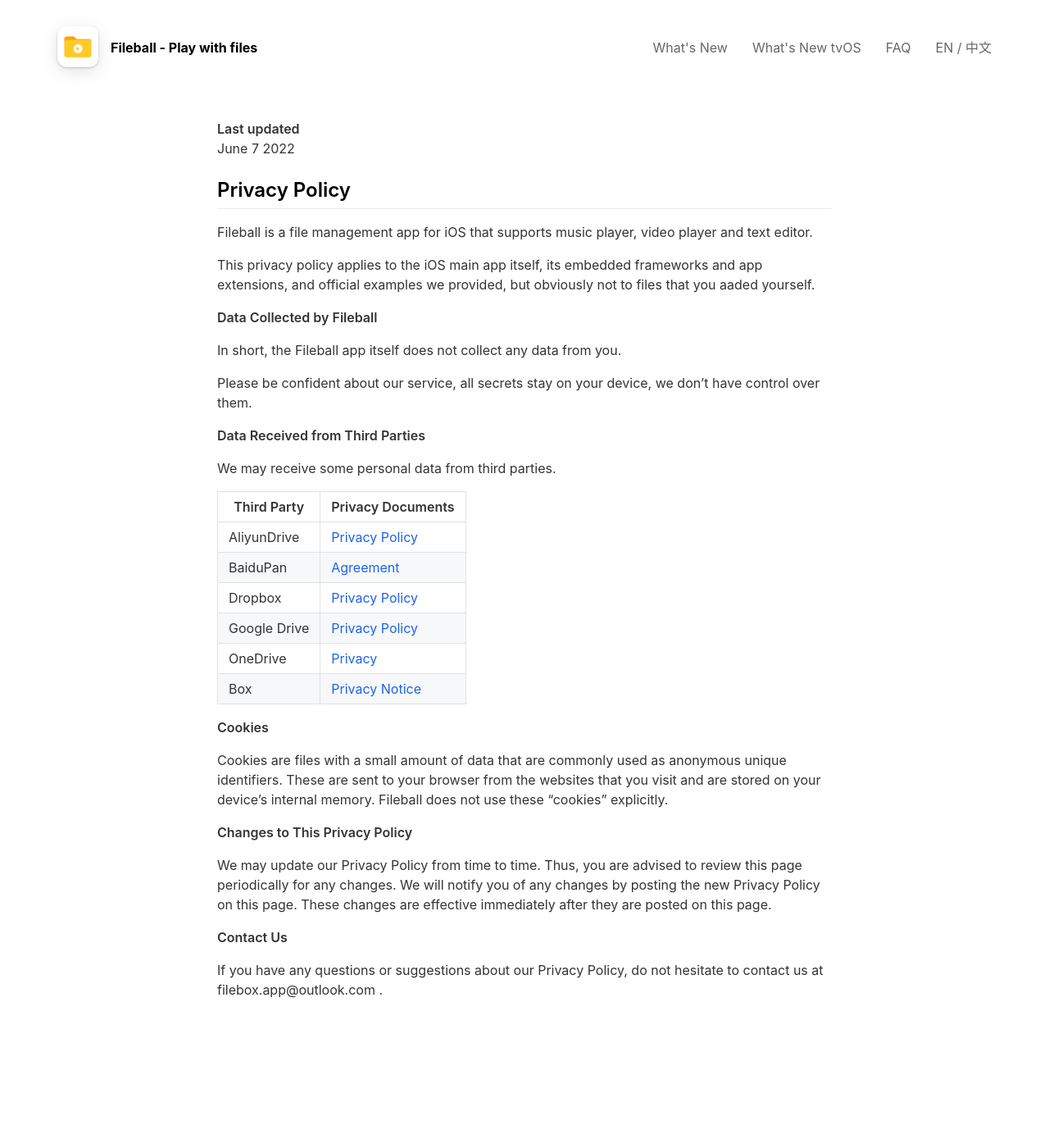
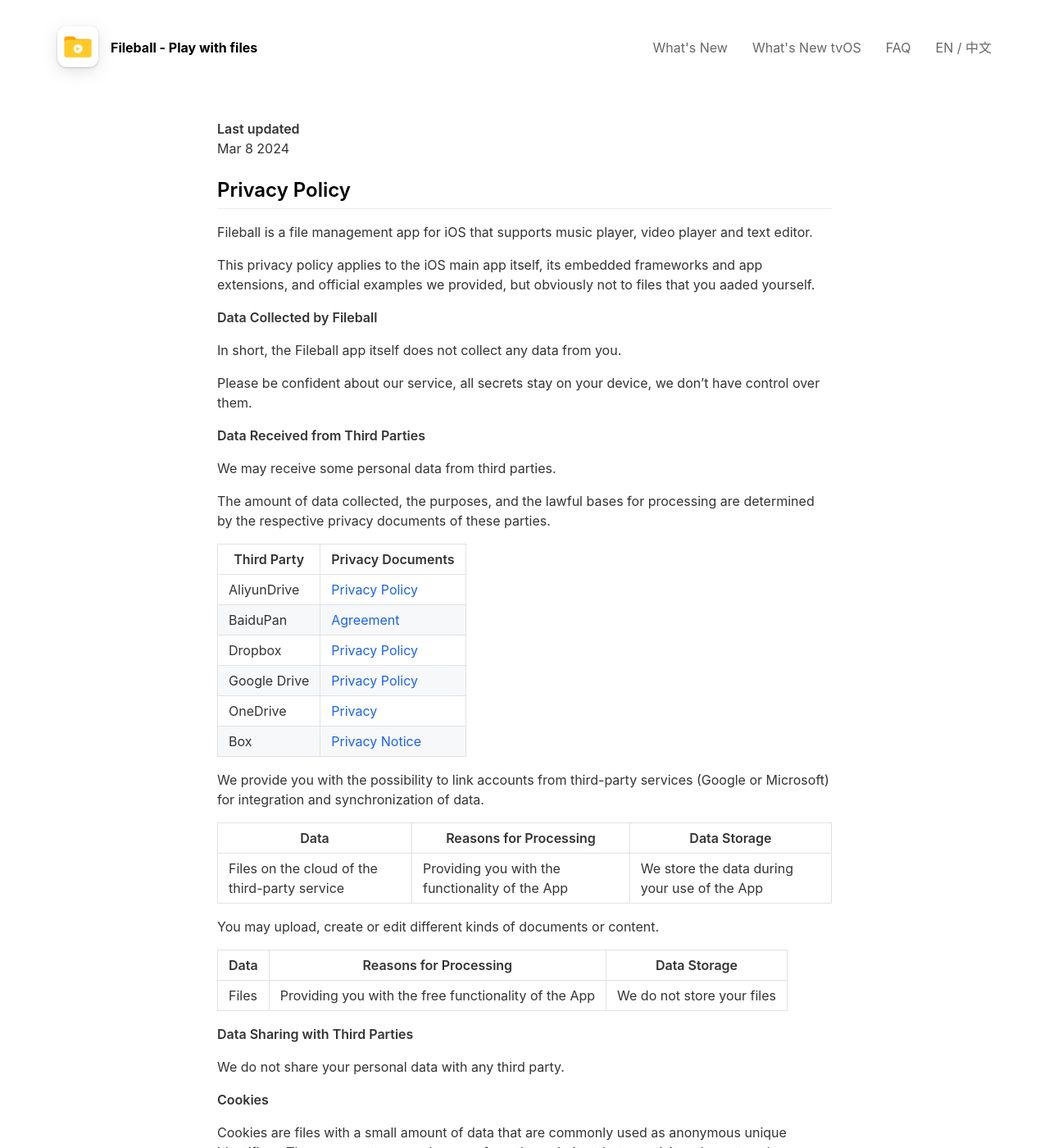
Before and after one commit to alexiscn/fileball.app, a Jekyll site: the page built from _pages/privacypolicy.md, in a window 1280 px wide and 1400 px high. Shown: the whole window at 82% size. Built offline with Jekyll 4.4.1, drawn with Linux system fonts in a browser that asks for light colours; nearby versions of some CDN libraries.

Commit message:
update privacy policy

```diff
--- a/_pages/privacypolicy.md
+++ b/_pages/privacypolicy.md
@@ -7,7 +7,7 @@
 ---
 
 **Last updated**
-June 7 2022
+Mar 8 2024
 
 ## Privacy Policy
 
@@ -26,6 +26,8 @@
 
 We may receive some personal data from third parties.
 
+The amount of data collected, the purposes, and the lawful bases for processing are determined by the respective privacy documents of these parties.
+
 | Third Party | Privacy Documents |
 | -- | -- |
 | AliyunDrive | [Privacy Policy](https://terms.alicdn.com/legal-agreement/terms/suit_bu1_alibaba_group/suit_bu1_alibaba_group202102022125_53871.html?spm=aliyundrive.index.0.0.7db16f60C98VE9) |
@@ -34,6 +36,24 @@
 | Google Drive | [Privacy Policy](https://policies.google.com/privacy) |
 | OneDrive | [Privacy](https://privacy.microsoft.com/en-gb/privacy) |
 | Box | [Privacy Notice](https://www.box.com/legal/privacypolicy) |
+
+
+We provide you with the possibility to link accounts from third-party services (Google or Microsoft) for integration and synchronization of data.
+
+| Data | Reasons for Processing | Data Storage |
+| - | - | - |
+| Files on the cloud of the third-party service | Providing you with the functionality of the App | We store the data during your use of the App |
+
+You may upload, create or edit different kinds of documents or content.
+
+| Data | Reasons for Processing | Data Storage |
+| - | - | - |
+| Files | Providing you with the free functionality of the App | We do not store your files |
+
+**Data Sharing with Third Parties**
+
+We do not share your personal data with any third party.
+
 
 **Cookies**
 
```
